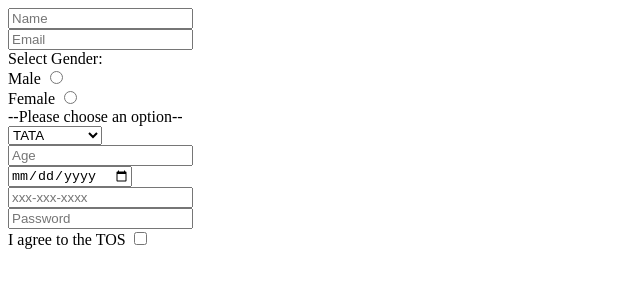
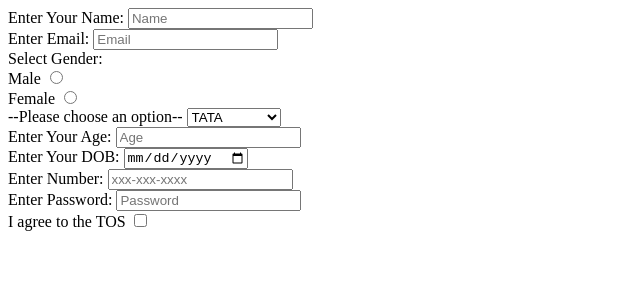
Before and after one commit to acciojob/signup-form-car-Pranav-7302, a website: page main.html in a window 1280 px wide. Shown: the whole page, without its empty margins (0-640 px from the left). Drawn offline with Linux system fonts and the light colour scheme.

Commit message:
created a submission

```diff
--- a/main.html
+++ b/main.html
@@ -8,20 +8,22 @@
 
 <body>
     <!-- the entire body must be written by student -->
-    <input type="text" name="" id="name" required placeholder="Name">
+    <form action="" method="post">
+        <label for="name">Enter Your Name:</label>
+        <input type="text" name="" id="name" required placeholder="Name">
     <br>
+    <label for="email">Enter Email:</label>
     <input type="email" required id="email" placeholder="Email">
     <br>
     <label for="gender">Select Gender:</label>
     <br>
     <label for="gender_m">Male</label>
-    <input type="radio" name="gender_m" id="gender_m" required>
+    <input type="radio" name="gender" id="gender_m" required>
     <br>
     <label for="gender_f">Female</label>
-    <input type="radio" name="gender_f" id="gender_f">
+    <input type="radio" name="gender" id="gender_f">
     <br>
     <label for="carBrands">--Please choose an option--</label>
-    <br>
     <select name="carBrands" id="carBrands" required>
         <option id="carBrands" value="">TATA</option>
         <option id="carBrands" value="">TOYOTA</option>
@@ -29,16 +31,21 @@
         <option id="carBrands" value="">LEXUS</option>
     </select>
     <br>
+    <label for="age">Enter Your Age:</label>
     <input type="number" name="age" id="age" required placeholder="Age">
     <br>
+    <label for="dob">Enter Your DOB:</label>
     <input type="date" name="" id="dob" required>
     <br>
+    <label for="tel">Enter Number:</label>
     <input type="tel" id="tel" placeholder="xxx-xxx-xxxx">
     <br>
+    <label for="password">Enter Password:</label>
     <input type="password" required id="password" placeholder="Password">
     <br>
     <label for="" id="tos">I agree to the TOS</label>
     <input type="checkbox" name="" id="tos" required>
+    </form>
     <script type="text/javascript" src="./script.js">
     </script>
 
```
